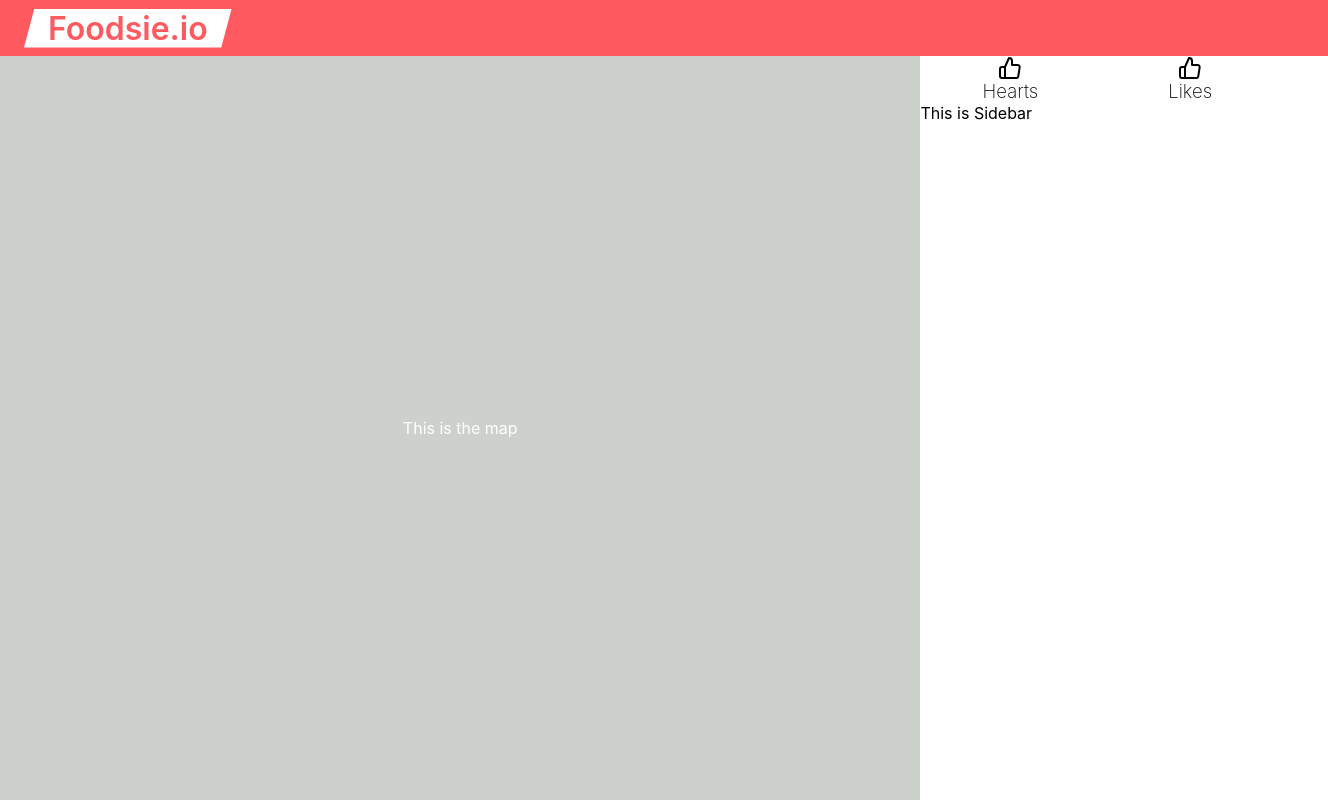
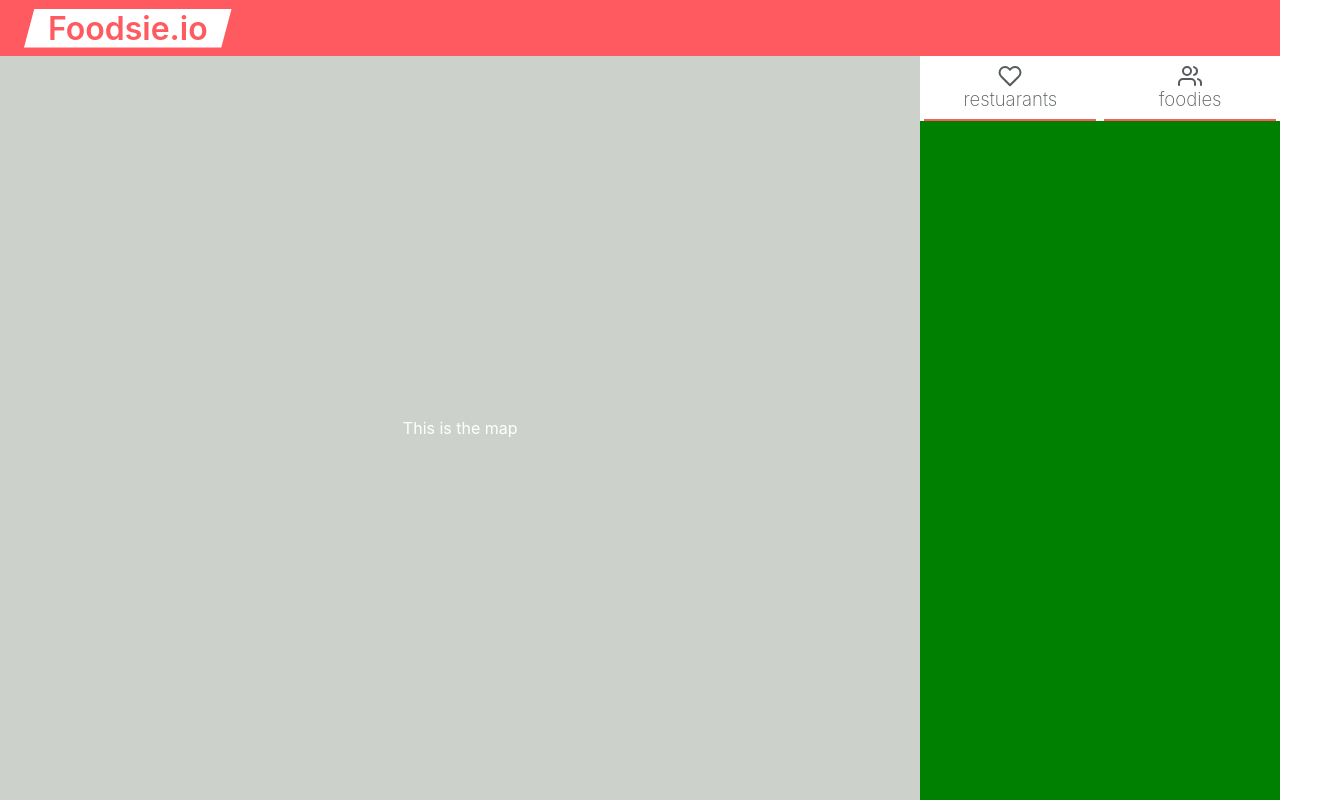
Before and after one commit to FermiDirak/Foodsie, a React (Create React App) app in the folder client/: page /map in a window 1280 px wide. Shown: the whole page, 1328 px wide, since content can reach past the window. Built offline with nearby package versions, Linux system fonts and the light colour scheme.

Commit message:
working on restaurants feed

```diff
--- a/client/src/components/NavigationBar/NavigationBar.jsx
+++ b/client/src/components/NavigationBar/NavigationBar.jsx
@@ -7,53 +7,30 @@ import LikesIcon from 'react-feather/dist/icons/thumbs-up';
 
 class NavigationBar extends Component {
   static propTypes = {
-    navItems: PropTypes.arrayOf(PropTypes.shape({
-      'title': PropTypes.string,
-      'icon': PropTypes.node,
-    })),
-    initialSelected: PropTypes.number,
+    children: PropTypes.node,
+    selected: PropTypes.number,
+    onChange: PropTypes.func,
   }
 
   static defaultProps = {
-    navItems: [
-      {
-        title: 'Hearts',
-        icon: HeartIcon,
-      },
-      {
-        title: 'Likes',
-        icon: LikesIcon,
-      }
-    ],
-    initialSelected: 0,
+    selected: 0,
+    onChange: () => {},
   }
 
   state = {
-    selected: this.props.initialSelected,
-  }
-
-  renderNavItem = (navItem, isSelected) => {
-    const { title, icon } = navItem;
-
-    return (
-      <div className={styles['nav-item']}>
-        <LikesIcon/>
-        <h2>{title}</h2>
-      </div>
-    );
+    selected: this.props.selected,
   }
 
   render() {
-    const { navItems } = this.props;
+    const { children } = this.props;
     const { selected } = this.state;
 
     return (
       <nav className={styles.container}>
         {
-          navItems.map((navItem, i) => {
-            const isSelected = selected === i;
-
-            return this.renderNavItem(navItem, isSelected);
+          // add onClick listener to each child
+          children.map((child) => {
+            return child;
           })
         }
       </nav>
--- a/client/src/components/NavigationBar/NavigationBar.module.css
+++ b/client/src/components/NavigationBar/NavigationBar.module.css
@@ -2,15 +2,3 @@
   display: flex;
   flex-direction: row;
 }
-
-.nav-item {
-  flex: 1;
-  display: flex;
-  flex-direction: column;
-  align-items: center;
-}
-
-.nav-item h2 {
-  font-size: 14pt;
-  font-weight: 200;
-}
--- /dev/null
+++ b/client/src/components/NavigationBar/NavigationItem.jsx
@@ -0,0 +1,30 @@
+import React, { Component } from 'react';
+import PropTypes from 'prop-types';
+import styles from './NavigationItem.module.css';
+
+class NavigationItem extends Component {
+  static propTypes = {
+    isSelected: PropTypes.boolean,
+    icon: PropTypes.node,
+    label: PropTypes.string,
+  }
+
+  static defaultProps = {
+    isSelected: false,
+    icon: null,
+    label: 'label',
+  }
+
+  render() {
+    const { isSelected, icon, label } = this.props;
+
+    return (
+      <div className={styles['nav-item']}>
+        {icon}
+        <h2>{label}</h2>
+      </div>
+    );
+  }
+}
+
+export default NavigationItem;
--- /dev/null
+++ b/client/src/components/NavigationBar/NavigationItem.module.css
@@ -0,0 +1,23 @@
+.nav-item {
+  flex: 1;
+  display: flex;
+  flex-direction: column;
+  align-items: center;
+
+  padding-top: 16px;
+  padding: 8px;
+  margin: 0 4px;
+
+  border-bottom: 2px solid var(--red);
+
+  color: var(--darkgrey);
+}
+
+.nav-item h2 {
+  font-size: 14pt;
+  font-weight: 200;
+}
+
+.nav-item-highlighted {
+  color: var(--red);
+}
--- /dev/null
+++ b/client/src/components/NavigationBar/index.js
@@ -0,0 +1,4 @@
+import NavigationBar from './NavigationBar.jsx';
+import NavigationItem from './NavigationItem.jsx'
+
+export { NavigationBar, NavigationItem };
--- /dev/null
+++ b/client/src/components/RestauraantsFeed/RestaurantsFeed.jsx
@@ -0,0 +1,24 @@
+import React, { Component } from 'react';
+import PropTypes from 'prop-types';
+import styles from './RestaurantsFeed.module.css';
+
+import RestaurantsFeedItem from './RestaurantsFeedItem.jsx';
+
+class RestaurantsFeed extends Component {
+  state = {
+
+  };
+
+  render() {
+    return (
+      <div className={styles.container}>
+        {/* <RestaurantsFeedItem />
+        <RestaurantsFeedItem />
+        <RestaurantsFeedItem />
+        <RestaurantsFeedItem /> */}
+      </div>
+    );
+  }
+}
+
+export default RestaurantsFeed;
--- /dev/null
+++ b/client/src/components/RestauraantsFeed/RestaurantsFeed.module.css
@@ -0,0 +1,5 @@
+.container {
+  flex: 1;
+  overflow: scroll;
+  background: green;
+}
--- /dev/null
+++ b/client/src/components/RestauraantsFeed/RestaurantsFeedItem.jsx
@@ -0,0 +1,19 @@
+import React, { Component } from 'react';
+import PropTypes from 'prop-types';
+import styles from './RestaurantsFeedItem.module.css';
+
+class RestaurantsFeedItem extends Component {
+  state = {
+
+  };
+
+  render() {
+    return (
+      <div className={styles.container}>
+
+      </div>
+    );
+  }
+}
+
+export default RestaurantsFeedItem;
--- /dev/null
+++ b/client/src/components/RestauraantsFeed/RestaurantsFeedItem.module.css
@@ -0,0 +1,6 @@
+.container {
+  height: 200px;
+  width: 400px;
+
+  border: 1px solid gold;
+}
--- a/client/src/components/Sidebar/Sidebar.jsx
+++ b/client/src/components/Sidebar/Sidebar.jsx
@@ -1,7 +1,12 @@
 import React, { Component } from 'react';
 import PropTypes from 'prop-types';
 import styles from './Sidebar.module.css';
-import NavigationBar from '../NavigationBar/NavigationBar.jsx';
+
+import { NavigationBar, NavigationItem } from '../NavigationBar';
+import RestaurantsFeed from '../RestauraantsFeed/RestaurantsFeed.jsx';
+
+import RestaurantsIcon from 'react-feather/dist/icons/heart';
+import FoodiesIcon from 'react-feather/dist/icons/users';
 
 class Sidebar extends Component {
   state = {
@@ -10,11 +15,14 @@ class Sidebar extends Component {
 
   render() {
     return (
-      <div className={styles.Sidebar}>
-        <NavigationBar />
+      <aside className={styles.Sidebar}>
+        <NavigationBar>
+          <NavigationItem label='restuarants' icon={<RestaurantsIcon/>} />
+          <NavigationItem label='foodies' icon={<FoodiesIcon/>} />
+        </NavigationBar>
 
-        This is Sidebar
-      </div>
+        <RestaurantsFeed />
+      </aside>
     );
   }
 }
--- a/client/src/components/Sidebar/Sidebar.module.css
+++ b/client/src/components/Sidebar/Sidebar.module.css
@@ -2,4 +2,6 @@
   background: var(--white);
 
   width: 500px;
+
+  max-height: 800px;
 }
--- a/client/src/index.css
+++ b/client/src/index.css
@@ -18,7 +18,8 @@ body {
   -moz-osx-font-smoothing: grayscale;
 }
 
-div {
+div, article, header, aside {
+  box-sizing: border-box;
   display: flex;
   flex-direction: column;
 }
```
